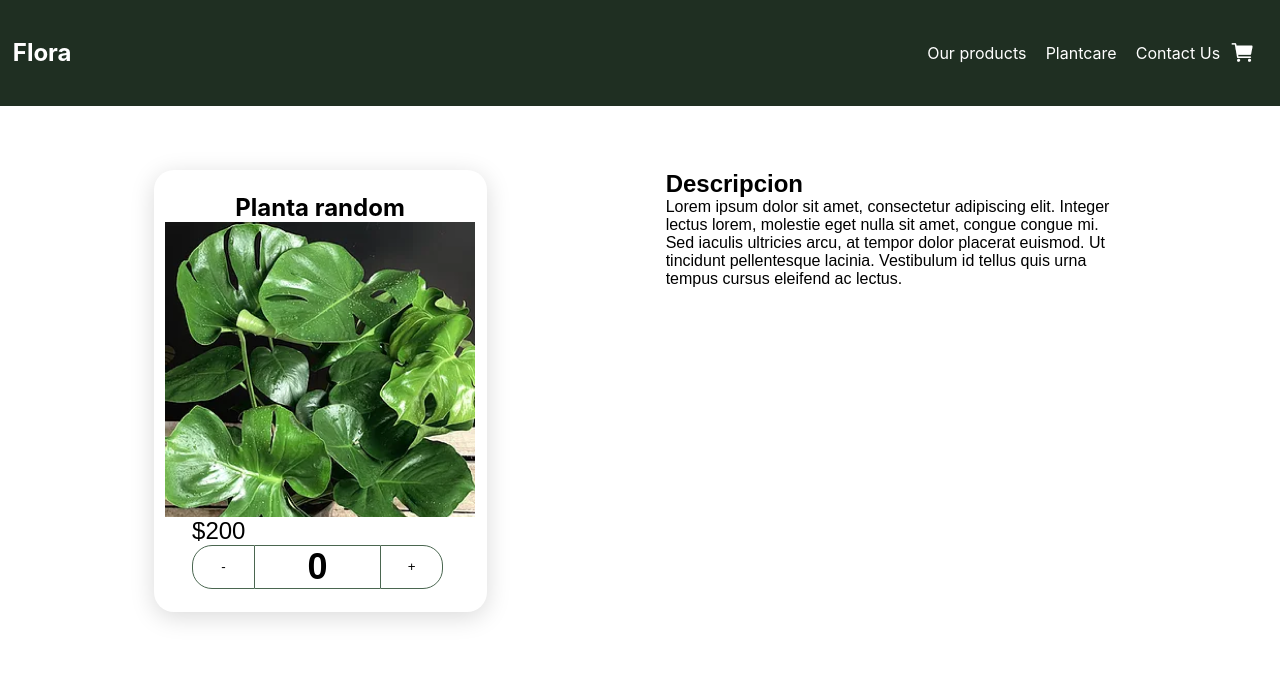
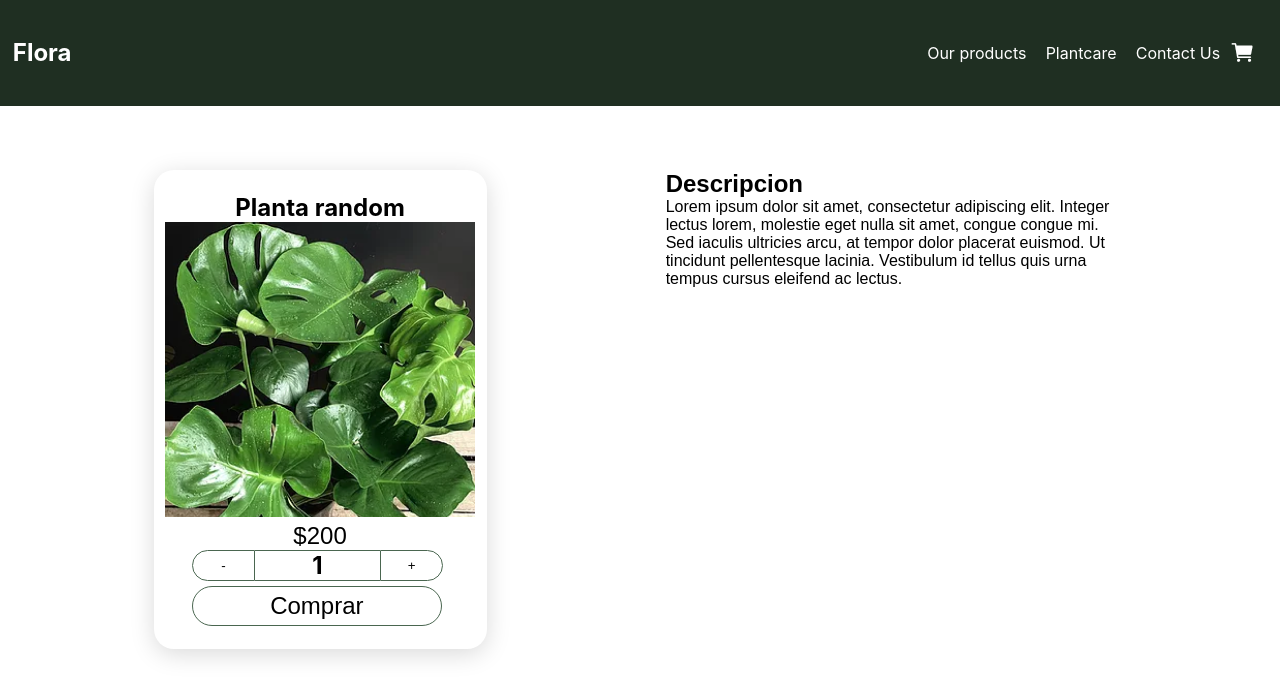
Before and after one commit to antonella9mizzi/Flora, a React (Create React App) app: page /items/1 in a window 1280 px wide. Shown: the top 698 px of the page. Built offline with nearby package versions, Linux system fonts and the light colour scheme.

Commit message:
Counter sychronized

```diff
--- a/src/components/ItemCount/ItemCount.jsx
+++ b/src/components/ItemCount/ItemCount.jsx
@@ -1,11 +1,12 @@
 import react, { useState } from 'react';
 import ItemCountCSS from './ItemCount.module.css';
+// import ItemDetail from '../ItemsDetail/ItemDetail';
 
-const ItemCount = ({stock, initial}) => {
+const ItemCount = ({stock, initial, onAdd, count, setCount}) => {
     let min = 0;
     let max = (stock-1);
 
-    const[count, setCount]=useState(parseInt(initial));
+    // const[count, setCount] = useState(parseInt(initial));
 
     const decrease = () =>{
         if (count === min)
@@ -20,11 +21,14 @@ const ItemCount = ({stock, initial}) => {
     }
 
     return(
-        <div className={ItemCountCSS.btnBox}>
-            <button onClick={decrease} className={ItemCountCSS.btnSubtract}>-</button>
-            <h2 className={ItemCountCSS.btnNum}>{count}</h2>
-            <button onClick={increase} className={ItemCountCSS.btnAdd}>+</button>
+        <div>
+            <div className={ItemCountCSS.btnBox}>
+                <button onClick={decrease} className={ItemCountCSS.btnSubtract}>-</button>
+                <h2 className={ItemCountCSS.btnNum}>{count}</h2>
+                <button onClick={increase} className={ItemCountCSS.btnAdd}>+</button>
+            </div>
         </div>
+
     )
 }
 export default ItemCount;
--- a/src/components/ItemsDetail/ItemDetail.jsx
+++ b/src/components/ItemsDetail/ItemDetail.jsx
@@ -1,17 +1,36 @@
-import react from 'react';
+import react, { useContext, useState } from 'react';
 import ItemCount from '../ItemCount/ItemCount';
 import ItemsDetailCSS from './ItemsDetail.module.css';
+import {Link} from 'react-router-dom';
+// import { CartContext } from './../../context/CartContext'
+
 const ItemDetail = ({itemDetail}) =>{
-    return(
+
+const [count, setCount] = useState(1);
+const [finished, setFinished] = useState(false);
+const handleState = () => setFinished(!finished);
+  return(
         <div className={ItemsDetailCSS.display}>
             <div className={ItemsDetailCSS.divBox}>
                 <div>
                     <h2>{itemDetail.name}</h2>
                 </div>
                 <img src={itemDetail.img} alt={itemDetail.name}/>
-                <div className={ItemsDetailCSS.price}>
-                    <p>${itemDetail.price}</p>
-                    <ItemCount initial="0" stock={itemDetail.stock}/>
+                <div>
+                    <p className={ItemsDetailCSS.price}>${itemDetail.price}</p>
+                    {!finished ? (
+                      <div>
+                        <ItemCount initial="1" stock={itemDetail.stock} count={count} setCount={setCount}/>
+                        <button onClick={handleState} className={ItemsDetailCSS.buy}>Comprar</button>
+                      </div>
+                    ):(
+                      <div className={ItemsDetailCSS.finishedBox}>
+                        <Link to="/cart" onClick={handleState}>
+                          <button onClick={handleState} className={ItemsDetailCSS.finish}>Finalizar compra</button>
+                        </Link>
+                        <button onClick={handleState} className={ItemsDetailCSS.modify}>Modificar</button>
+                      </div>
+                    )}
                 </div>
             </div>
             <div className={ItemsDetailCSS.descriptionBox}>
--- a/src/components/ItemsDetail/ItemsDetail.module.css
+++ b/src/components/ItemsDetail/ItemsDetail.module.css
@@ -14,10 +14,40 @@
     margin-left: 0;
 }
 .price{
+    margin-top: 2%;
+}
+.price,.buy, .modify, .finish{
     font-family: Arial, Helvetica, sans-serif;
     font-size: 1.5rem;
+    text-align: center;
+}
+.buy, .modify, .finish{
+    margin-top: 2%;
+    padding: 2% 0 2% 0;
+    width: 19.5vw;
+    text-align: center;
+    background-color: transparent;
+    border: 0.5px solid #4A6650;
+    border-radius: 20px;
+
+}
+.finishedBox{
+    display: flex;
+    flex-direction: column;
+    align-items: center;
+    justify-content: center;
+}
+.buy:hover, .modify:hover, .finish:hover{
+    background-color: #4A6650;
+    color: white;
 }
 
+.buy:active, .modify:active, .finish:active{
+    background-color: #4A6650;
+    color: white;
+    box-shadow: 0 5px #666;
+    transform: translateY(2px);
+}
 .descriptionBox{
     width: 40%;
     font-family: Arial, Helvetica, sans-serif;
--- a/src/components/ItemsList/Items.jsx
+++ b/src/components/ItemsList/Items.jsx
@@ -1,9 +1,8 @@
 import react from 'react';
 import ItemsCSS from './Items.module.css';
-import ItemCount from '../ItemCount/ItemCount';
+import {Link} from 'react-router-dom';
 
 const Items = ({Item}) => {
-const LinkTo = "/items/"  + Item.id;
     return(
         <div className={ItemsCSS.divBox}>
             <h3>{Item.name}</h3>
@@ -11,14 +10,12 @@ const LinkTo = "/items/"  + Item.id;
             <div>
                 <div className={ItemsCSS.infoBox}>
                     <p className={ItemsCSS.price}>${Item.price}</p>
-                    <a href={LinkTo}>
+                    <Link to={"/items/" + Item.id}  >
                         <button className={ItemsCSS.infoBtn}>+INFO</button>
-                    </a>
+                    </Link>
                 </div>
-                <ItemCount initial="0" stock={Item.stock}/>
             </div>
         </div>
 )
-
 }
 export default Items;
--- a/src/components/ItemsList/Items.module.css
+++ b/src/components/ItemsList/Items.module.css
@@ -19,12 +19,15 @@
     height: 330px;
 }
 .infoBox{
+
+    margin-top: 10%;
     display: flex;
     flex-direction: row;
-    justify-content: space-around;
+    justify-content: space-between;
     padding: 2%;
 }
 .infoBtn{
+    width: 200%;
     font-family: Arial, Helvetica, sans-serif;
     font-size: 1rem;
     border: 0.5px solid #4A6650 ;
@@ -44,6 +47,8 @@
     transform: translateY(2px);
 }
 .price{
+    text-align: left;
+    width: 10vw;
     font-family: Arial, Helvetica, sans-serif;
     font-size: 1.5rem;
 }
```
